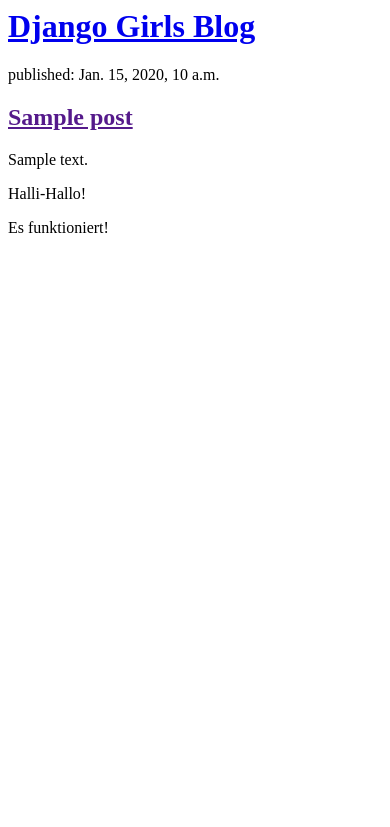
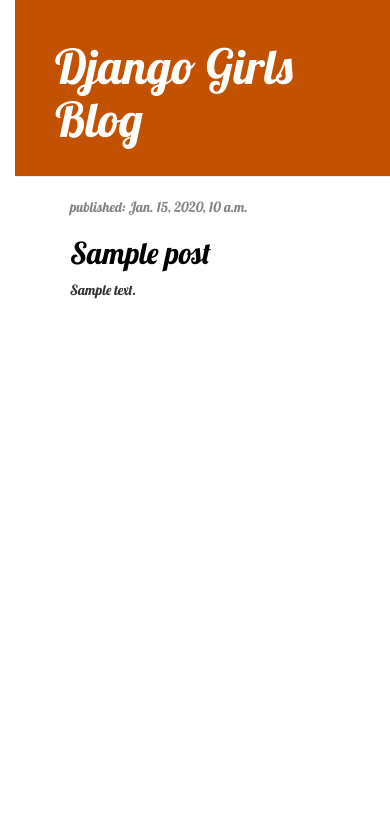
Before and after one commit to simon-creator11/my-second-blog, a Django app: page / in a window 390 px wide. Shown: the top 827 px of the page. Run offline with Django 3.2, Linux system fonts and the light colour scheme; tables that the repository leaves empty hold one stand-in row (values such as "Sample post"); some libraries are stand-ins or nearby versions.

Commit message:
View und Template für Blogpost-Deatils sowie CSS für die Website hinzugefügt

```diff
--- /dev/null
+++ b/blog/static/css/blog.css
@@ -0,0 +1,57 @@
+
+h1 a, h2 a {
+	color: #C25100;
+
+}
+
+body {
+    padding-left: 15px;
+	font-family: 'Lobster';
+}
+
+.page-header {
+    background-color: #C25100;
+    margin-top: 0;
+    padding: 20px 20px 20px 40px;
+}
+
+.page-header h1, .page-header h1 a, .page-header h1 a:visited, .page-header h1 a:active {
+    color: #ffffff;
+    font-size: 36pt;
+    text-decoration: none;
+}
+
+.content {
+    margin-left: 40px;
+}
+
+h1, h2, h3, h4 {
+    font-family: 'Lobster', cursive;
+}
+
+.date {
+    color: #828282;
+}
+
+.save {
+    float: right;
+}
+
+.post-form textarea, .post-form input {
+    width: 100%;
+}
+
+.top-menu, .top-menu:hover, .top-menu:visited {
+    color: #ffffff;
+    float: right;
+    font-size: 26pt;
+    margin-right: 20px;
+}
+
+.post {
+    margin-bottom: 70px;
+}
+
+.post h2 a, .post h2 a:visited {
+    color: #000000;
+}
--- /dev/null
+++ b/blog/templates/blog/base.html
@@ -0,0 +1,23 @@
+{% load static %}
+<html>
+    <head>
+        <title>Django Girls blog</title>
+        <link rel="stylesheet" href="//maxcdn.bootstrapcdn.com/bootstrap/3.2.0/css/bootstrap.min.css">
+        <link rel="stylesheet" href="//maxcdn.bootstrapcdn.com/bootstrap/3.2.0/css/bootstrap-theme.min.css">
+        <link href='//fonts.googleapis.com/css?family=Lobster&subset=latin,latin-ext' rel='stylesheet' type='text/css'>
+        <link rel="stylesheet" href="{% static 'css/blog.css' %}">
+    </head>
+    <body>
+    <div class="page-header">
+        <h1><a href="/">Django Girls Blog</a></h1>
+    </div>
+    <div class="content container">
+        <div class="row">
+            <div class="col-md-8">
+            {% block content %}
+            {% endblock %}
+            </div>
+        </div>
+    </div>
+</body>
+</html>
--- a/blog/templates/blog/post_list.html
+++ b/blog/templates/blog/post_list.html
@@ -1,20 +1,14 @@
-<html>
-<head>
-<title>Olas Blog</title>
-</head>
-<body>
-<div>
-<h1><a href="/">Django Girls Blog</a></h1>
-</div>
 
-{% for post in posts %}
-<div>
-<p>published: {{post.published_date}}</p>
-<h2><a href="">{{ post.title}}</a></h2>
-<p>{{post.text|linebreaksbr}}</p>
-</div>
-       {% endfor %}
-    <p>Halli-Hallo!</p>
-    <p>Es funktioniert!</p>
-</body>
-</html>
+{% extends 'blog/base.html' %}
+
+{% block content %}
+            {% for post in posts %}
+                <div class="post">
+                    <div class="date">
+                        <p>published: {{ post.published_date }}</p>
+                    </div>
+                    <h2><a href="{% url 'post_detail' pk=post.pk %}">{{ post.title }}</a></h2>
+                    <p>{{ post.text|linebreaksbr }}</p>
+                </div>
+            {% endfor %}
+        {% endblock %}
--- a/blog/urls.py
+++ b/blog/urls.py
@@ -3,4 +3,5 @@ from . import views
 
 urlpatterns = [
     path('', views.post_list, name='post_list'),
+    path('post/<int:pk>/', views.post_detail, name='post_detail'),
 ]
--- a/blog/views.py
+++ b/blog/views.py
@@ -1,3 +1,4 @@
+from django.shortcuts import render, get_object_or_404
 from django.shortcuts import render
 from django.utils import timezone
 from .models import Post
@@ -5,3 +6,7 @@ from .models import Post
 def post_list(request):
     posts = Post.objects.filter(published_date__lte=timezone.now()).order_by("published_date")
     return render(request, 'blog/post_list.html', {"posts":posts})
+
+def post_detail(request, pk):
+    post = get_object_or_404(Post, pk=pk)
+    return render(request, 'blog/post_detail.html', {'post': post})
```
Also changed, not shown: blog/templates/blog/post_detail.html (added, +13 -0 lines).
